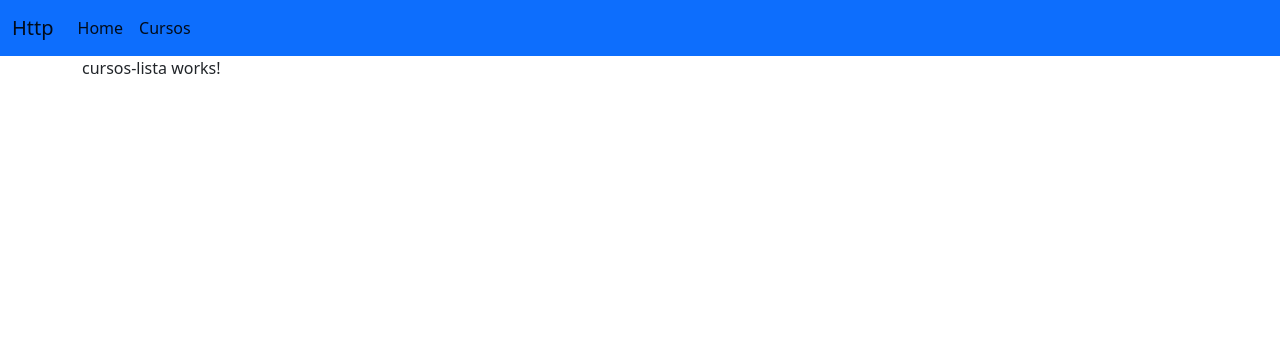
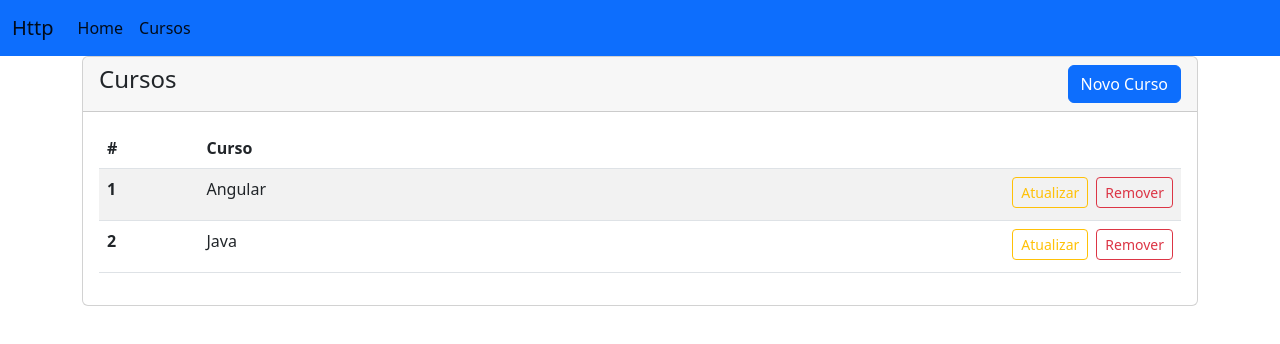
Before and after one commit to khalegjr/curso-angular-loaiane, an Angular app in the folder requests-http/: page /cursos in a window 1280 px wide. Shown: the top 344 px of the page. Built offline with nearby package versions, Linux system fonts and the light colour scheme; data requests are answered from the project's data file.

Commit message:
aula 120: http get: listar registros

```diff
--- a/requests-http/db.json
+++ b/requests-http/db.json
@@ -3,6 +3,10 @@
     {
       "id": 1,
       "nome": "Angular"
+    },
+    {
+      "id": 2,
+      "nome": "Java"
     }
   ]
 }
--- /dev/null
+++ b/requests-http/src/app/cursos/curso.ts
@@ -0,0 +1,4 @@
+export interface Curso {
+  id: number;
+  nome: string;
+}
--- a/requests-http/src/app/cursos/cursos-lista/cursos-lista.component.html
+++ b/requests-http/src/app/cursos/cursos-lista/cursos-lista.component.html
@@ -1 +1,44 @@
-<p>cursos-lista works!</p>
+<div class="card">
+  <div class="card-header">
+    <div class="float-start">
+      <h4>Cursos</h4>
+    </div>
+
+    <div class="float-end">
+      <button type="button" class="btn btn-primary" [routerLink]="['novo']">
+        Novo Curso
+      </button>
+    </div>
+  </div>
+
+  <div class="card-body">
+    <table class="table table-striped">
+      <thead>
+        <tr>
+          <th scope="col">#</th>
+          <th scope="col">Curso</th>
+          <th scope="col"></th>
+        </tr>
+      </thead>
+      <tbody>
+        <tr *ngFor="let curso of cursos">
+          <th scope="row">{{ curso.id }}</th>
+          <td>
+            {{ curso.nome }}
+          </td>
+          <td>
+            <span class="float-end">
+              <button class="btn btn-outline-warning mb-1 btn-sm mx-2">
+                Atualizar
+              </button>
+
+              <button class="btn btn-outline-danger mb-1 btn-sm">
+                Remover
+              </button>
+            </span>
+          </td>
+        </tr>
+      </tbody>
+    </table>
+  </div>
+</div>
--- a/requests-http/src/app/cursos/cursos-lista/cursos-lista.component.ts
+++ b/requests-http/src/app/cursos/cursos-lista/cursos-lista.component.ts
@@ -1,10 +1,54 @@
-import { Component } from '@angular/core';
+import { Component, OnInit } from '@angular/core';
+import { Curso } from '../curso';
+import { CursosService } from '../cursos.service';
+
+interface Country {
+  name: string;
+  flag: string;
+  area: number;
+  population: number;
+}
+
+const COUNTRIES: Country[] = [
+  {
+    name: 'Russia',
+    flag: 'f/f3/Flag_of_Russia.svg',
+    area: 17075200,
+    population: 146989754,
+  },
+  {
+    name: 'Canada',
+    flag: 'c/cf/Flag_of_Canada.svg',
+    area: 9976140,
+    population: 36624199,
+  },
+  {
+    name: 'United States',
+    flag: 'a/a4/Flag_of_the_United_States.svg',
+    area: 9629091,
+    population: 324459463,
+  },
+  {
+    name: 'China',
+    flag: 'f/fa/Flag_of_the_People%27s_Republic_of_China.svg',
+    area: 9596960,
+    population: 1409517397,
+  },
+];
 
 @Component({
   selector: 'app-cursos-lista',
   templateUrl: './cursos-lista.component.html',
-  styleUrls: ['./cursos-lista.component.scss']
+  styleUrls: ['./cursos-lista.component.scss'],
 })
-export class CursosListaComponent {
+export class CursosListaComponent implements OnInit {
+  countries = COUNTRIES;
 
+  cursos!: Curso[];
+
+  constructor(private service: CursosService) {}
+
+  ngOnInit(): void {
+    this.service.list().subscribe((dados) => (this.cursos = dados));
+  }
 }
--- /dev/null
+++ b/requests-http/src/app/cursos/cursos.service.ts
@@ -0,0 +1,17 @@
+import { HttpClient } from '@angular/common/http';
+import { Injectable } from '@angular/core';
+import { Observable, tap } from 'rxjs';
+import { Curso } from './curso';
+
+@Injectable({
+  providedIn: 'root',
+})
+export class CursosService {
+  private readonly API = 'http://localhost:3000/cursos';
+
+  constructor(private http: HttpClient) {}
+
+  list(): Observable<Curso[]> {
+    return this.http.get<Curso[]>(this.API).pipe(tap(console.log));
+  }
+}
```
Also changed, not shown: requests-http/src/app/app.module.ts (+6 -11 lines), 1 other file (tests, documents, lock files or other folders).
